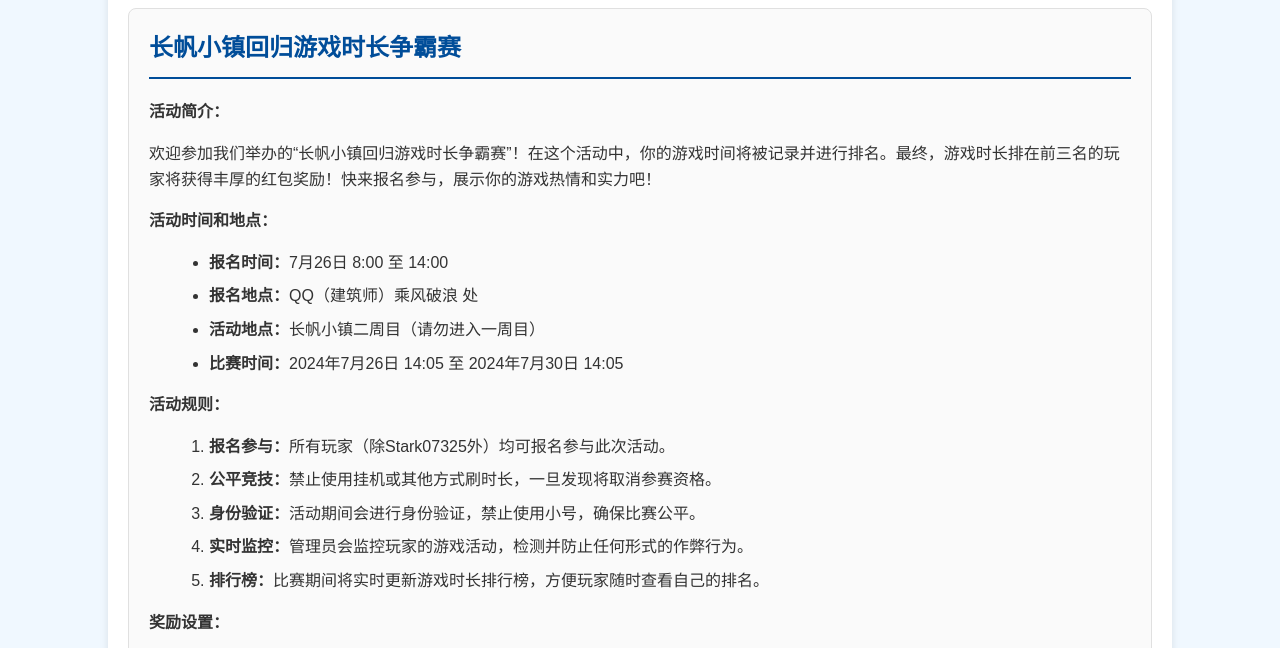
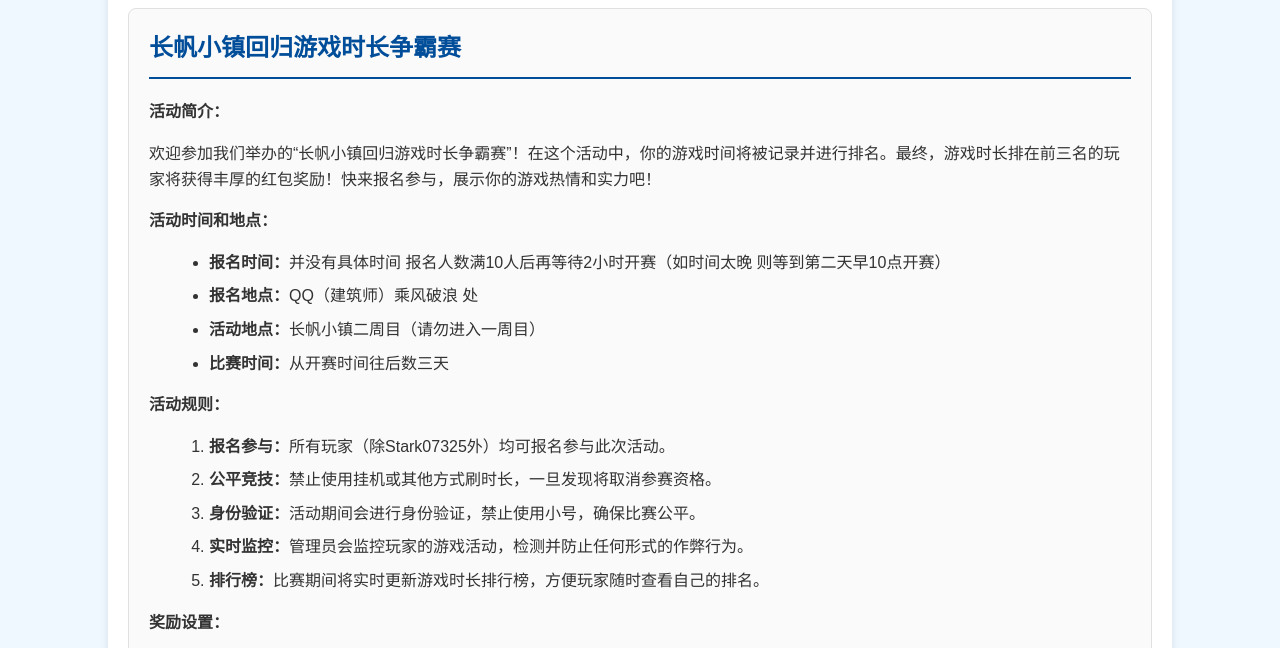
Before and after one commit to ShoKo-oo/stark07325.github.io, a plain HTML site: page index.html in a window 1280 px wide. Shown: the part 106-754 px from the top of the page. Drawn offline with Linux system fonts and the light colour scheme.

Commit message:
Update index.html

```diff
--- a/index.html
+++ b/index.html
@@ -87,10 +87,10 @@
         <div class="section">
             <p><strong>活动时间和地点：</strong></p>
             <ul>
-                <li><strong>报名时间：</strong>7月26日 8:00 至 14:00</li>
+                <li><strong>报名时间：</strong>并没有具体时间 报名人数满10人后再等待2小时开赛（如时间太晚 则等到第二天早10点开赛）</li>
                 <li><strong>报名地点：</strong>QQ（建筑师）乘风破浪 处</li>
                 <li><strong>活动地点：</strong>长帆小镇二周目（请勿进入一周目）</li>
-                <li><strong>比赛时间：</strong>2024年7月26日 14:05 至 2024年7月30日 14:05</li>
+                <li><strong>比赛时间：</strong>从开赛时间往后数三天</li>
             </ul>
         </div>
 
```
